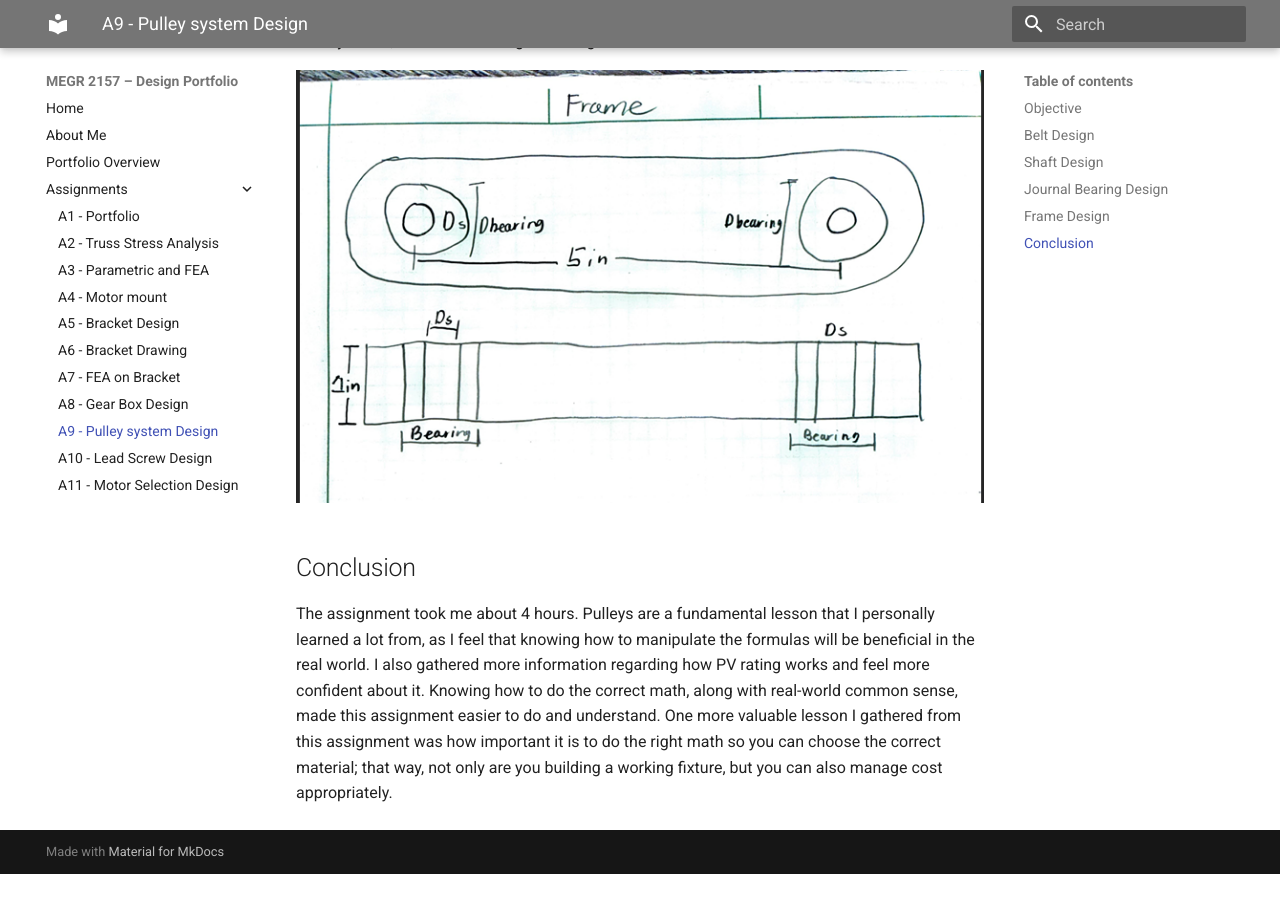
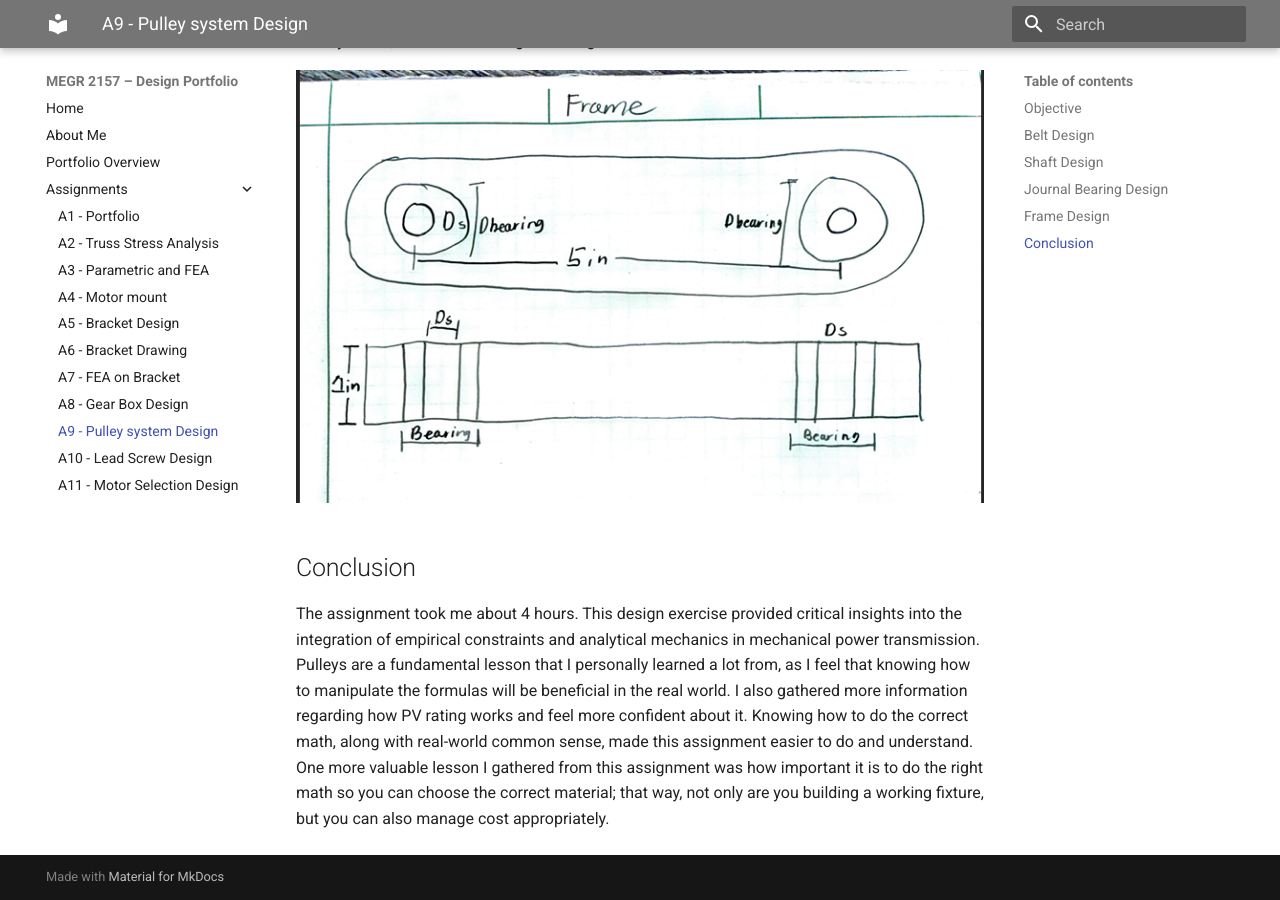
Before and after one commit to JHernPR/MEGR-2157-portfolio, an MkDocs documentation site: the page built from docs/assignments/A09/index.md, in a window 1280 px wide and 900 px high, scrolled down 4143 px. Built offline with MkDocs 1.6.1 and Material for MkDocs 9.7.7, drawn with Linux system fonts in a browser that asks for light colours; before the commit the page ends 5017 px from its top, so only the background shows below that.

Commit message:
Update index.md

```diff
--- a/docs/assignments/A09/index.md
+++ b/docs/assignments/A09/index.md
@@ -34,4 +34,4 @@ For my frame, I based it on the given design.
 
 ## Conclusion
 
-The assignment took me about 4 hours. Pulleys are a fundamental lesson that I personally learned a lot from, as I feel that knowing how to manipulate the formulas will be beneficial in the real world. I also gathered more information regarding how PV rating works and feel more confident about it. Knowing how to do the correct math, along with real-world common sense, made this assignment easier to do and understand. One more valuable lesson I gathered from this assignment was how important it is to do the right math so you can choose the correct material; that way, not only are you building a working fixture, but you can also manage cost appropriately.
+The assignment took me about 4 hours. This design exercise provided critical insights into the integration of empirical constraints and analytical mechanics in mechanical power transmission. Pulleys are a fundamental lesson that I personally learned a lot from, as I feel that knowing how to manipulate the formulas will be beneficial in the real world. I also gathered more information regarding how PV rating works and feel more confident about it. Knowing how to do the correct math, along with real-world common sense, made this assignment easier to do and understand. One more valuable lesson I gathered from this assignment was how important it is to do the right math so you can choose the correct material; that way, not only are you building a working fixture, but you can also manage cost appropriately.
```
